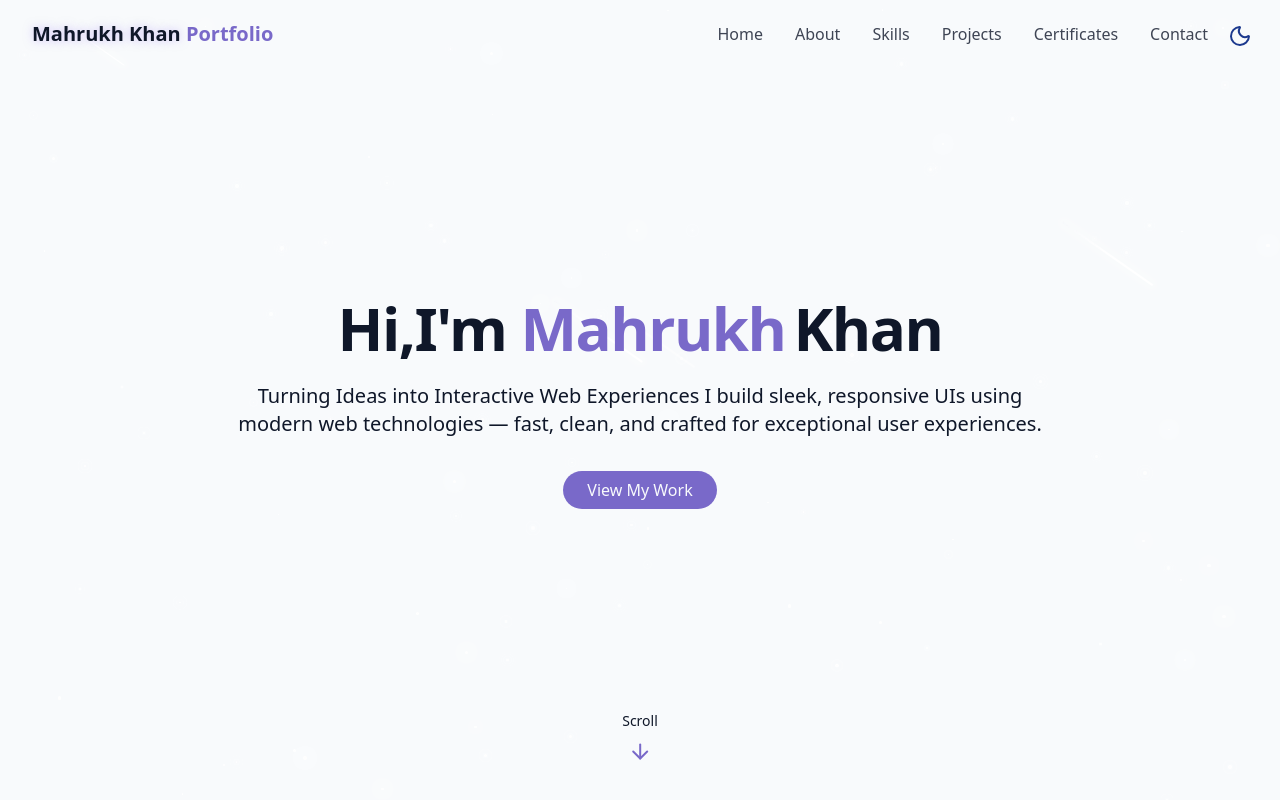
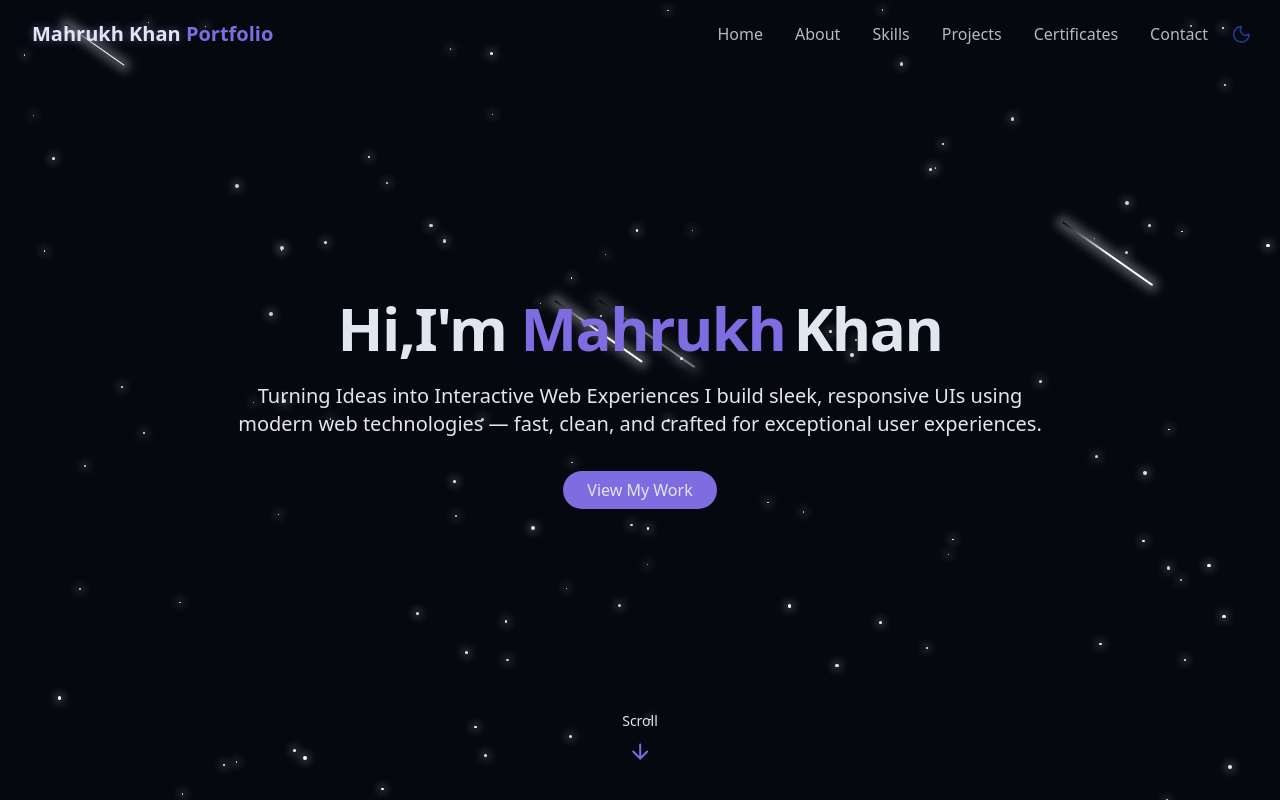
Before and after one commit to CODEWITHMAHA/MyPersonalPortfolioWebsite, a React (Vite) app: page / in a window 1280 px wide. Shown: the top 800 px of the page. Built offline with nearby package versions, Linux system fonts and the light colour scheme.

Commit message:
implement theme by default dark

```diff
--- a/src/components/ThemeToggle.jsx
+++ b/src/components/ThemeToggle.jsx
@@ -3,28 +3,28 @@ import { useEffect, useState } from "react";
 import { cn } from "@/lib/utils";
 
 const ThemeToggle = () => {
-  const [isDarkMode, setIsDarkMode] = useState(true);
+  const [isLightMode, setIsLightMode] = useState(true);
 
   useEffect(() => {
     const storedTheme = localStorage.getItem("theme");
     if (storedTheme === "dark") {
-      setIsDarkMode(true);
+      setIsLightMode(false);
       document.documentElement.classList.add("dark");
     } else {
       localStorage.setItem("theme", "light");
-      setIsDarkMode(false);
+      setIsLightMode(true);
     }
   }, []);
 
   const toggleTheme = () => {
-    if (isDarkMode) {
-      document.documentElement.classList.remove("dark");
+    if (isLightMode) {
+      document.documentElement.classList.remove("light");
+      localStorage.setItem("theme", "dark");
+      setIsLightMode(false);
+    } else {
+      document.documentElement.classList.add("light");
       localStorage.setItem("theme", "light");
-      setIsDarkMode(false);
-    } else {
-      document.documentElement.classList.add("dark");
-      localStorage.setItem("theme", "dark");
-      setIsDarkMode(true);
+      setIsLightMode(true);
     }
   };
   return (
@@ -35,10 +35,10 @@ const ThemeToggle = () => {
         "focus:outline-hidden"
       )}
     >
-      {isDarkMode ? (
-        <Sun className="h-6 w-6 text-yellow-300" />
+      {isLightMode ? (
+        <Moon className="h-[1.3rem] w-[1.3rem] text-blue-900" />
       ) : (
-        <Moon className="h-6 w-6 text-blue-900" />
+        <Sun className="h-[1.3rem] w-[1.3rem] text-yellow-300" />
       )}
     </button>
   );
--- a/src/index.css
+++ b/src/index.css
@@ -65,6 +65,17 @@
 }
 @layer base {
   :root {
+    --background: 222 47% 4%;
+    --foreground: 213 31% 91%;
+
+    --card: 222 47% 8%;
+
+    --primary: 250 65% 65%;
+    --primary-foreground: 213 31% 91%;
+
+    --border: 217 33% 20%;
+  }
+  .light {
     --background: 210 40% 98%;
     --foreground: 222 47% 11%;
 
@@ -74,17 +85,6 @@
     --primary-foreground: 210 40% 98%;
 
     --border: 214 32% 91%;
-  }
-  .dark {
-    --background: 222 47% 4%;
-    --foreground: 213 31% 91%;
-
-    --card: 222 47% 8%;
-
-    --primary: 250 65% 65%;
-    --primary-foreground: 213 31% 91%;
-
-    --border: 217 33% 20%;
   }
   * {
     @apply border-border;
```
